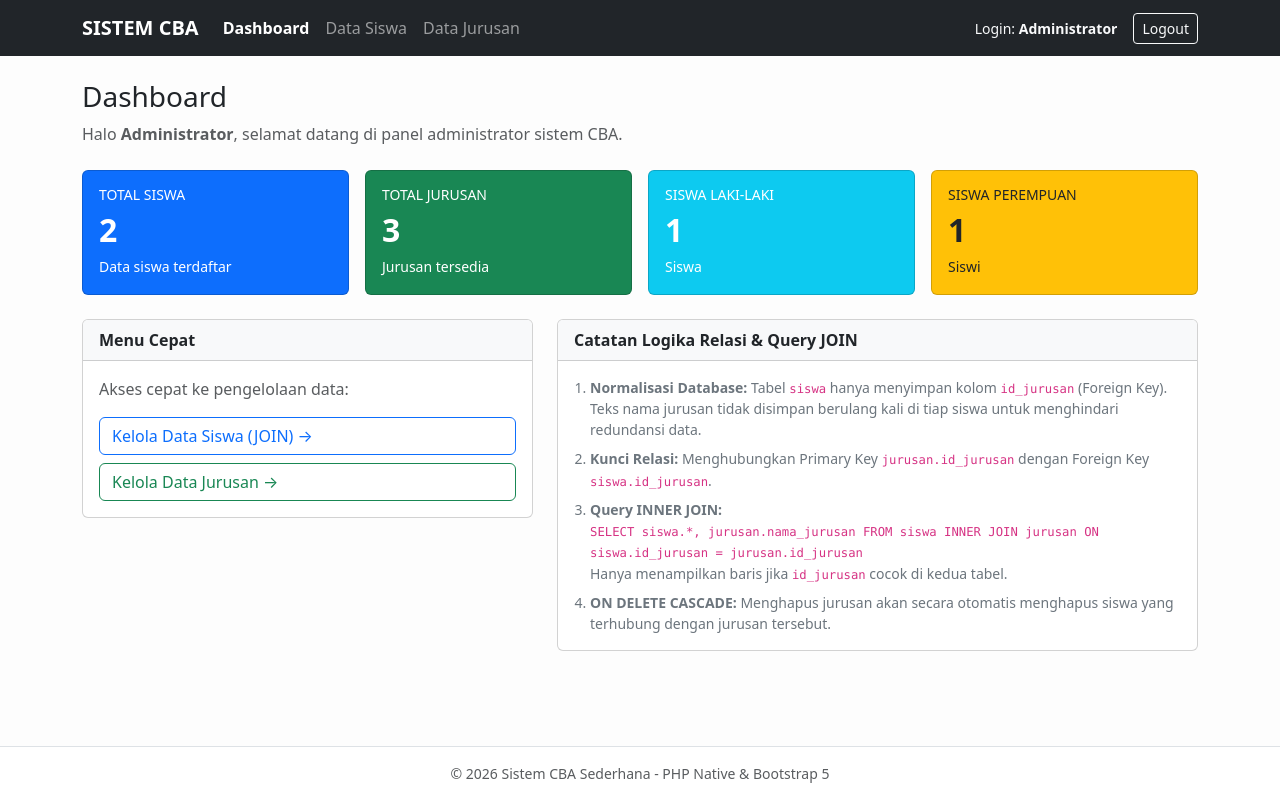
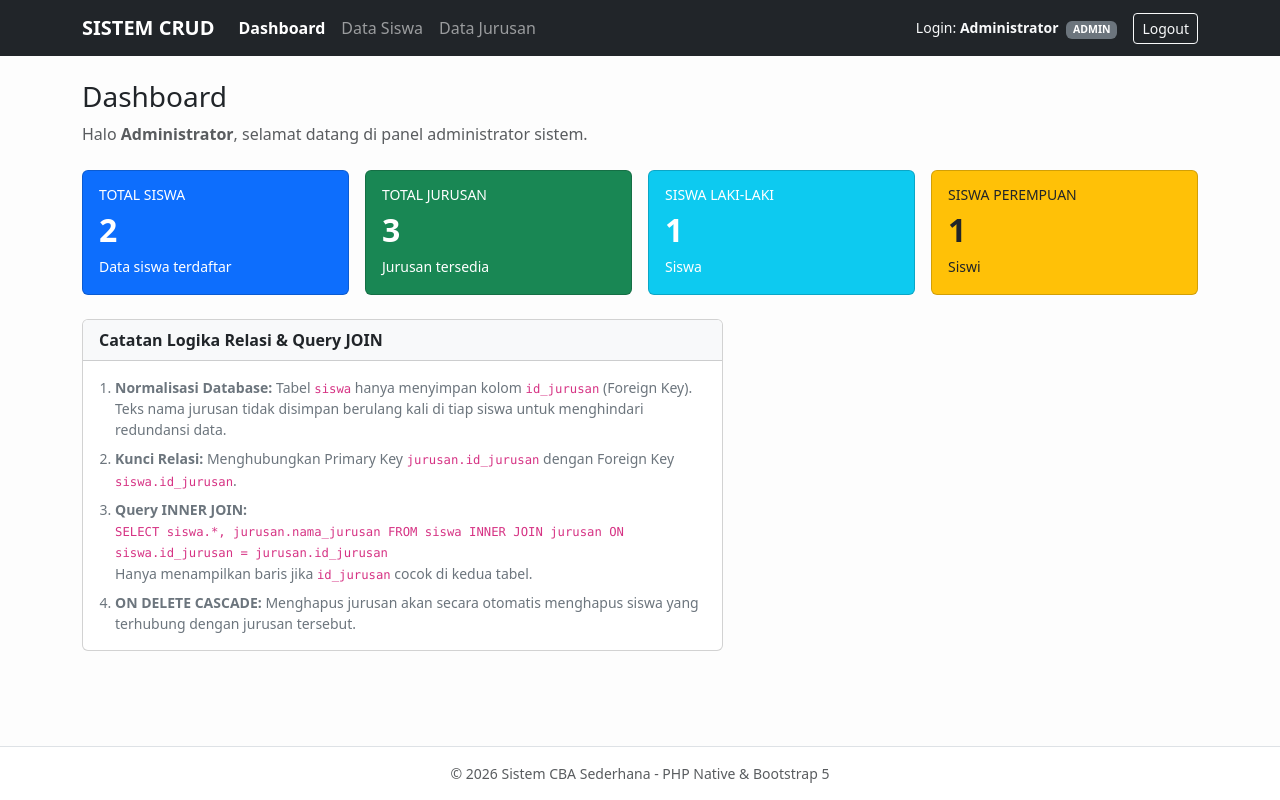
Before and after one commit to lutfihardiansyah88-beep/crud_new, a PHP site: page /admin/dashboard.php in a window 1280 px wide. Run offline with PHP 8.4, Linux system fonts and the light colour scheme; a user stored in the database is signed in; data comes from the database, SQL or seed files in the repository; both versions use the stored data as it was after the commit.

Commit message:
rework kode & hak akses

```diff
--- a/admin/dashboard.php
+++ b/admin/dashboard.php
@@ -12,7 +12,8 @@ $total_perempuan = mysqli_num_rows(mysqli_query($koneksi, "SELECT * FROM siswa W
 
 <div class="mb-4">
     <h3>Dashboard</h3>
-    <p class="text-muted">Halo <b><?= htmlspecialchars($_SESSION['nama_lengkap']); ?></b>, selamat datang di panel administrator sistem CBA.</p>
+    <p class="text-muted">Halo <b><?= htmlspecialchars($_SESSION['nama_lengkap']); ?></b>, selamat datang di panel
+        administrator sistem.</p>
 </div>
 
 <!-- Card Statistik Sederhana -->
@@ -57,29 +58,19 @@ $total_perempuan = mysqli_num_rows(mysqli_query($koneksi, "SELECT * FROM siswa W
 
 <!-- Navigasi Cepat & Catatan Logika JOIN -->
 <div class="row g-4">
-    <div class="col-md-5">
-        <div class="card">
-            <div class="card-header bg-light fw-bold">Menu Cepat</div>
-            <div class="card-body">
-                <p class="card-text text-muted">Akses cepat ke pengelolaan data:</p>
-                <div class="d-grid gap-2">
-                    <a href="siswa.php" class="btn btn-outline-primary text-start">Kelola Data Siswa (JOIN) &rarr;</a>
-                    <a href="jurusan.php" class="btn btn-outline-success text-start">Kelola Data Jurusan &rarr;</a>
-                </div>
-            </div>
-        </div>
-    </div>
-
     <div class="col-md-7">
         <div class="card">
             <div class="card-header bg-light fw-bold">Catatan Logika Relasi & Query JOIN</div>
             <div class="card-body">
                 <ol class="mb-0 ps-3 text-secondary small">
                     <li class="mb-2">
-                        <b>Normalisasi Database:</b> Tabel <code>siswa</code> hanya menyimpan kolom <code>id_jurusan</code> (Foreign Key). Teks nama jurusan tidak disimpan berulang kali di tiap siswa untuk menghindari redundansi data.
+                        <b>Normalisasi Database:</b> Tabel <code>siswa</code> hanya menyimpan kolom
+                        <code>id_jurusan</code> (Foreign Key). Teks nama jurusan tidak disimpan berulang kali di tiap
+                        siswa untuk menghindari redundansi data.
                     </li>
                     <li class="mb-2">
-                        <b>Kunci Relasi:</b> Menghubungkan Primary Key <code>jurusan.id_jurusan</code> dengan Foreign Key <code>siswa.id_jurusan</code>.
+                        <b>Kunci Relasi:</b> Menghubungkan Primary Key <code>jurusan.id_jurusan</code> dengan Foreign
+                        Key <code>siswa.id_jurusan</code>.
                     </li>
                     <li class="mb-2">
                         <b>Query INNER JOIN:</b>
@@ -87,7 +78,8 @@ $total_perempuan = mysqli_num_rows(mysqli_query($koneksi, "SELECT * FROM siswa W
                         <br>Hanya menampilkan baris jika <code>id_jurusan</code> cocok di kedua tabel.
                     </li>
                     <li>
-                        <b>ON DELETE CASCADE:</b> Menghapus jurusan akan secara otomatis menghapus siswa yang terhubung dengan jurusan tersebut.
+                        <b>ON DELETE CASCADE:</b> Menghapus jurusan akan secara otomatis menghapus siswa yang terhubung
+                        dengan jurusan tersebut.
                     </li>
                 </ol>
             </div>
--- a/admin/header.php
+++ b/admin/header.php
@@ -17,6 +17,7 @@ $current_page = basename($_SERVER['PHP_SELF']);
 ?>
 <!DOCTYPE html>
 <html lang="id">
+
 <head>
     <meta charset="UTF-8">
     <meta name="viewport" content="width=device-width, initial-scale=1.0">
@@ -30,20 +31,23 @@ $current_page = basename($_SERVER['PHP_SELF']);
             display: flex;
             flex-direction: column;
         }
+
         .main-content {
             flex: 1;
         }
+
         .navbar-brand {
             font-weight: 600;
         }
     </style>
 </head>
+
 <body>
 
-    <!-- Navbar Sederhana Tanpa Icon -->
+    <!-- Navbar Sederhana -->
     <nav class="navbar navbar-expand-lg navbar-dark bg-dark mb-4">
         <div class="container">
-            <a class="navbar-brand" href="dashboard.php">SISTEM CBA</a>
+            <a class="navbar-brand" href="dashboard.php">SISTEM CRUD</a>
 
             <button class="navbar-toggler" type="button" data-bs-toggle="collapse" data-bs-target="#navbarNav">
                 <span class="navbar-toggler-icon"></span>
@@ -51,22 +55,36 @@ $current_page = basename($_SERVER['PHP_SELF']);
 
             <div class="collapse navbar-collapse" id="navbarNav">
                 <ul class="navbar-nav me-auto">
+                    <!-- 1. Menu Dashboard (Bisa diakses semua user) -->
                     <li class="nav-item">
-                        <a class="nav-link <?= ($current_page == 'dashboard.php') ? 'active fw-bold' : ''; ?>" href="dashboard.php">Dashboard</a>
+                        <a class="nav-link <?= ($current_page == 'dashboard.php') ? 'active fw-bold' : ''; ?>"
+                            href="dashboard.php">Dashboard</a>
                     </li>
+
+                    <!-- 2. Menu Data Siswa -->
                     <li class="nav-item">
-                        <a class="nav-link <?= ($current_page == 'siswa.php') ? 'active fw-bold' : ''; ?>" href="siswa.php">Data Siswa</a>
+                        <a class="nav-link <?= ($current_page == 'siswa.php') ? 'active fw-bold' : ''; ?>"
+                            href="siswa.php">Data Siswa</a>
                     </li>
+
+                    <!-- 3. CONTOH MENU KHUSUS ADMIN (Tinggal hapus tanda /* dan */ jika ingin mengaktifkan) -->
+                    <?php /* if (isset($_SESSION['role']) && $_SESSION['role'] == 'admin'): */ ?>
                     <li class="nav-item">
-                        <a class="nav-link <?= ($current_page == 'jurusan.php') ? 'active fw-bold' : ''; ?>" href="jurusan.php">Data Jurusan</a>
+                        <a class="nav-link <?= ($current_page == 'jurusan.php') ? 'active fw-bold' : ''; ?>"
+                            href="jurusan.php">Data Jurusan</a>
                     </li>
+                    <?php /* endif; */ ?>
                 </ul>
 
                 <div class="d-flex align-items-center gap-3">
                     <span class="text-light small">
-                        Login: <b><?= htmlspecialchars($_SESSION['nama_lengkap'] ?? 'Admin'); ?></b>
+                        Login: <b><?= htmlspecialchars($_SESSION['nama_lengkap'] ?? 'User'); ?></b>
+                        <span class="badge bg-secondary text-uppercase ms-1">
+                            <?= htmlspecialchars($_SESSION['role'] ?? 'user'); ?>
+                        </span>
                     </span>
-                    <a href="../auth/logout.php" class="btn btn-outline-light btn-sm" onclick="return confirm('Apakah Anda yakin ingin logout?');">Logout</a>
+                    <a href="../auth/logout.php" class="btn btn-outline-light btn-sm"
+                        onclick="return confirm('Apakah Anda yakin ingin logout?');">Logout</a>
                 </div>
             </div>
         </div>
```
Also changed, not shown: admin/jurusan.php (+26 -18 lines), admin/siswa.php (+83 -36 lines), auth/login.php (+10 -5 lines), config/auth_helper.php (added, +35 -0 lines), database.sql (+15 -6 lines).
